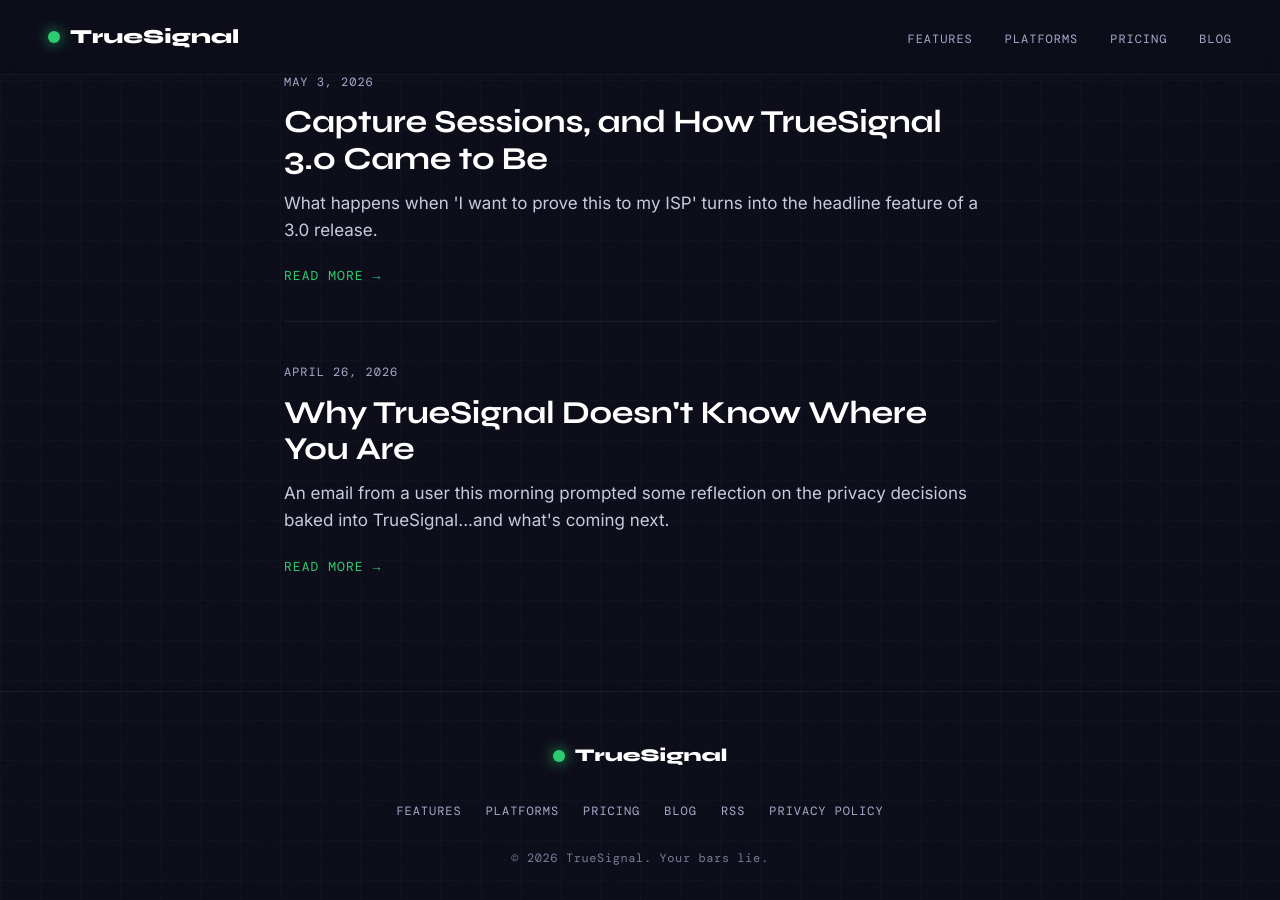
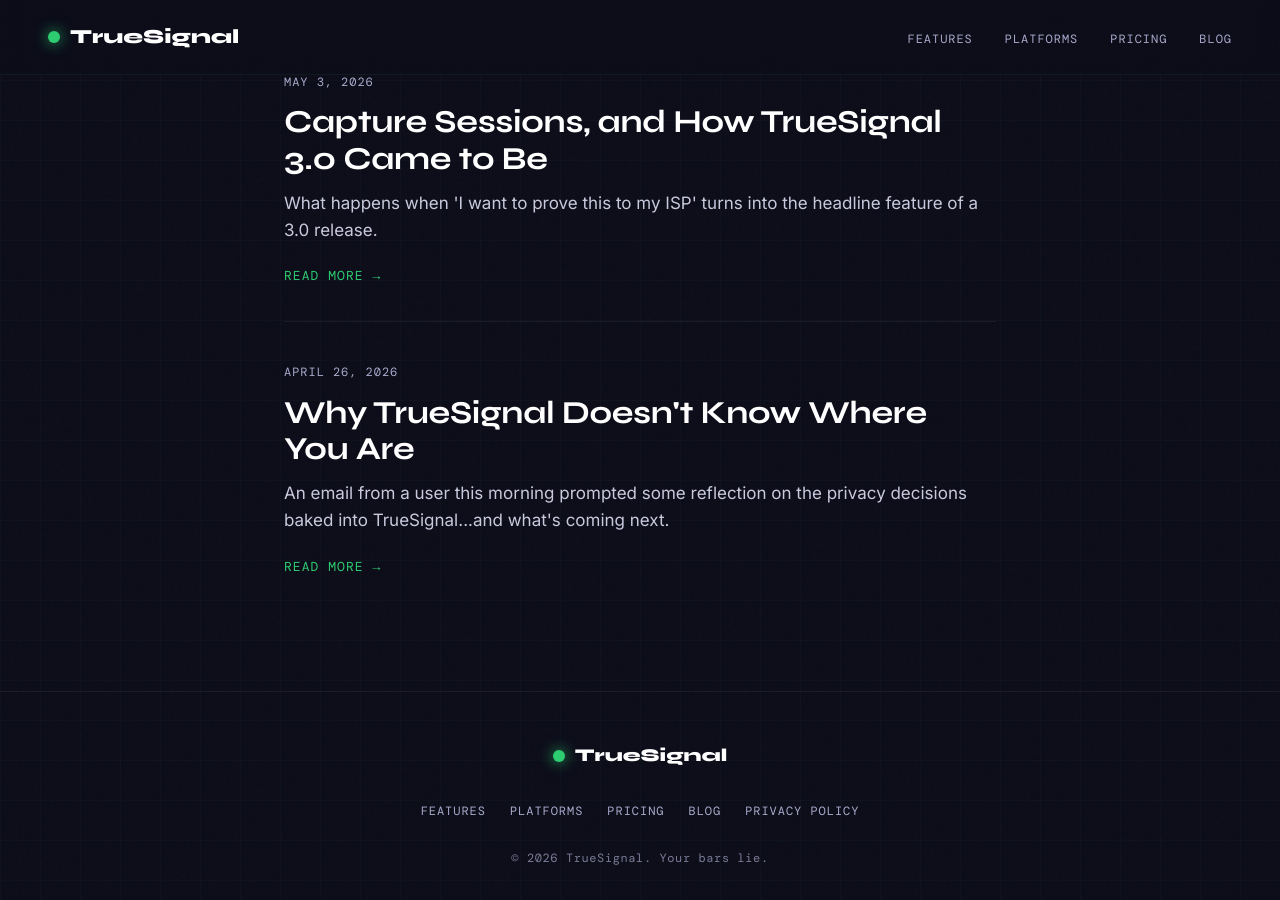
Before and after one commit to rackops51/truesignal-landing, a Jekyll site: the page built from blog/index.html, in a window 1280 px wide and 900 px high, scrolled down 1199 px. Built offline with Jekyll 4.4.1, drawn with Linux system fonts in a browser that asks for light colours; some web fonts are replaced.

Commit message:
Remove RSS link from footer in default layout
Removed RSS feed link from the footer.

```diff
--- a/_layouts/default.html
+++ b/_layouts/default.html
@@ -48,7 +48,6 @@
       <li><a href="{{ '/' | relative_url }}#platforms">Platforms</a></li>
       <li><a href="{{ '/' | relative_url }}#pricing">Pricing</a></li>
       <li><a href="{{ '/blog/' | relative_url }}">Blog</a></li>
-      <li><a href="{{ '/blog/feed.xml' | relative_url }}">RSS</a></li>
       <li><a href="https://gist.github.com/rackops51/privacy-policy.md" target="_blank" rel="noopener">Privacy Policy</a></li>
     </ul>
     <p class="footer-copy">© 2026 TrueSignal. Your bars lie.</p>
```
